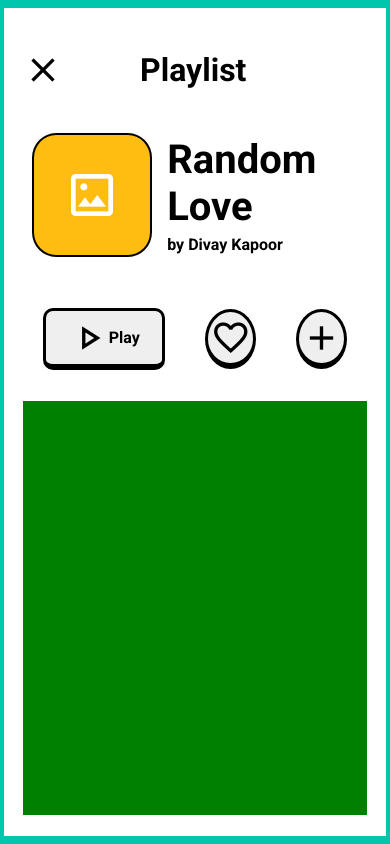
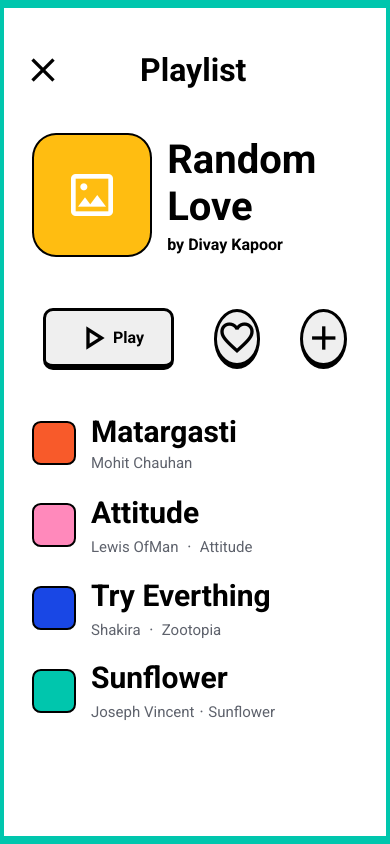
Before and after one commit to MoongStory/Moon-Light-Project, a PHP site: page / in a window 390 px wide. Run offline with PHP 8.4, Linux system fonts and the light colour scheme.

Commit message:
대충 완성, 반응형 개망

```diff
--- a/HTML & CSS/kokoa clone/challenge/5th/index.html
+++ b/HTML & CSS/kokoa clone/challenge/5th/index.html
@@ -37,10 +37,34 @@
         </button>
       </div>
       <div class="music-list">
-        <div></div>
-        <div></div>
-        <div></div>
-        <div></div>
+        <div class="music-info music-info-small">
+          <div class="music-info__image"></div>
+          <div class="music-info__title-singer">
+            <label class="music-info__title">Matargasti</label>
+            <label class="music-info__singer">Mohit Chauhan</label>
+          </div>
+        </div>
+        <div class="music-info music-info-small">
+          <div class="music-info__image"></div>
+          <div class="music-info__title-singer">
+            <label class="music-info__title">Attitude</label>
+            <label class="music-info__singer">Lewis OfMan ㆍ Attitude</label>
+          </div>
+        </div>
+        <div class="music-info music-info-small">
+          <div class="music-info__image"></div>
+          <div class="music-info__title-singer">
+            <label class="music-info__title">Try Everthing</label>
+            <label class="music-info__singer">Shakira ㆍ Zootopia</label>
+          </div>
+        </div>
+        <div class="music-info music-info-small">
+          <div class="music-info__image"></div>
+          <div class="music-info__title-singer">
+            <label class="music-info__title">Sunflower</label>
+            <label class="music-info__singer">Joseph VincentㆍSunflower</label>
+          </div>
+        </div>
       </div>
     </div>
   </body>
--- a/HTML & CSS/kokoa clone/challenge/5th/styles.css
+++ b/HTML & CSS/kokoa clone/challenge/5th/styles.css
@@ -130,13 +130,13 @@ body > div:first-child {
 }
 
 .buttons button:nth-child(2) {
-  width: 70px;
+  width: 60px;
   height: 60px;
   border-radius: 50%;
 }
 
 .buttons button:nth-child(3) {
-  width: 70px;
+  width: 60px;
   height: 60px;
   border-radius: 50%;
 }
@@ -146,6 +146,36 @@ body > div:first-child {
 .music-list {
   width: 90%;
   height: 50%;
-  background-color: green;
+}
+
+.music-info-small div:first-child {
+  width: 40px;
+  height: 40px;
+}
+
+.music-list div:nth-child(1) div:nth-child(1) {
+  background-color: #f85a2a;
+}
+
+.music-list div:nth-child(2) div:nth-child(1) {
+  background-color: #ff89bb;
+}
+
+.music-list div:nth-child(3) div:nth-child(1) {
+  background-color: #1947e5;
+}
+
+.music-list div:nth-child(4) div:nth-child(1) {
+  background-color: #00c6ad;
+}
+
+.music-info-small div:nth-child(2) label:nth-child(1) {
+  font-size: 30px;
+}
+
+.music-info-small div:nth-child(2) label:nth-child(2) {
+  font-size: 15px;
+  color: #5e626c;
+  font-weight: normal;
 }
 /* endregion music-list */
```
